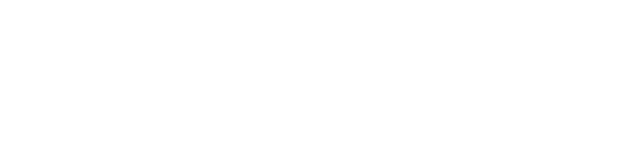
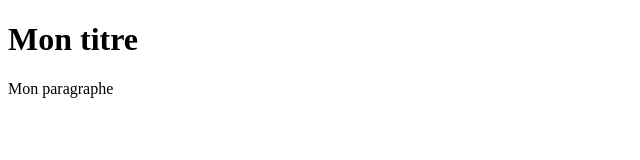
Before and after one commit to ElsongMaster/testGitBash, a plain HTML site: page index.html in a window 1280 px wide. Shown: the whole page, without its empty margins (0-640 px from the left). Drawn offline with Linux system fonts and the light colour scheme.

Commit message:
ajout d'un h1 et d'un p

```diff
--- a/index.html
+++ b/index.html
@@ -6,5 +6,9 @@
     <meta name="viewport" content="width=device-width, initial-scale=1.0" />
     <title>Document</title>
   </head>
-  <body></body>
+  <body>
+    <h1>Mon titre</h1>
+
+    <div><p>Mon paragraphe</p></div>
+  </body>
 </html>
```
